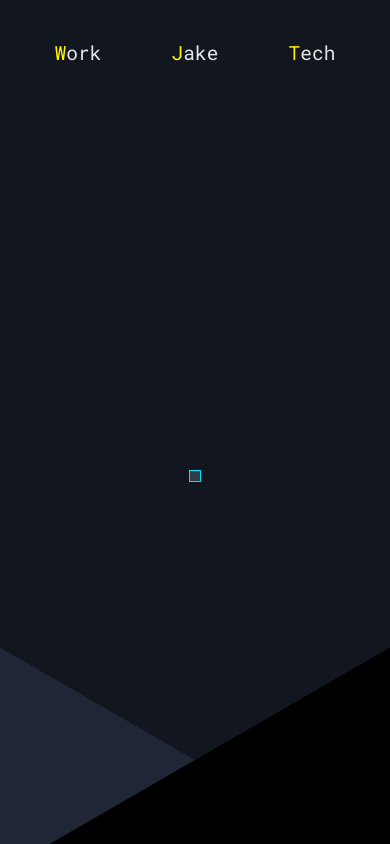
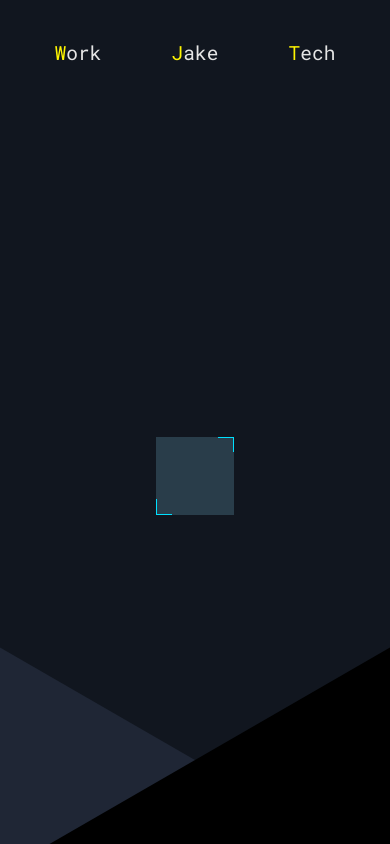
Before and after one commit to JakePitman/moreaporia, a React (Create React App) app: page / in a window 390 px wide. Shown: the part 844-1688 px from the top of the page. Built offline with nearby package versions, Linux system fonts and the light colour scheme; a web font is replaced by a local one.

Commit message:
Make pictures work on mobile

```diff
--- a/src/components/AboutPage/AboutImage.module.scss
+++ b/src/components/AboutPage/AboutImage.module.scss
@@ -17,24 +17,49 @@
 }
 
 $cornerBorderWidth: 1px;
-$cornerLength: calc(3vw - $cornerBorderWidth);
+$cornerLengthLandscape: calc(2vw - $cornerBorderWidth);
+$cornerLengthPortrait: calc(4vw - $cornerBorderWidth);
 
-.cornerBorderTopRight {
+@mixin cornerBorderTopRight {
   position: absolute;
   top: 0;
   right: 0;
-  width: $cornerLength;
-  height: $cornerLength;
   border-top: $cornerBorderWidth solid $boldBlue;
   border-right: $cornerBorderWidth solid $boldBlue;
 }
 
-.cornerBorderBottomLeft {
+@mixin cornerBorderBottomLeft {
   position: absolute;
   bottom: 0;
   left: 0;
-  width: $cornerLength;
-  height: $cornerLength;
   border-bottom: $cornerBorderWidth solid $boldBlue;
   border-left: $cornerBorderWidth solid $boldBlue;
 }
+
+.cornerBorderTopRightLandscape {
+  @include cornerBorderTopRight;
+
+  width: $cornerLengthLandscape;
+  height: $cornerLengthLandscape;
+}
+
+.cornerBorderTopRightPortrait {
+  @include cornerBorderTopRight;
+
+  width: $cornerLengthPortrait;
+  height: $cornerLengthPortrait;
+}
+
+.cornerBorderBottomLeftLandscape {
+  @include cornerBorderBottomLeft;
+
+  width: $cornerLengthLandscape;
+  height: $cornerLengthLandscape;
+}
+
+.cornerBorderBottomLeftPortrait {
+  @include cornerBorderBottomLeft;
+
+  width: $cornerLengthPortrait;
+  height: $cornerLengthPortrait;
+}
--- a/src/components/AboutPage/AboutImage.tsx
+++ b/src/components/AboutPage/AboutImage.tsx
@@ -9,6 +9,7 @@ import {
   topRightCornerVariants,
   bottomLeftCornerVariants,
 } from "./aboutImageVariants";
+import useWindowDimensions from "../../shared/useWindowDimensions";
 
 type Props = {
   src: string | null;
@@ -16,23 +17,33 @@ type Props = {
   type: "1" | "2";
 };
 
-const typeToVariantsMap = {
-  "1": aboutImageContainer1Variants,
-  "2": aboutImageContainer2Variants,
-};
+const AboutImage = ({ src, alt, type }: Props) => {
+  const { width, height } = useWindowDimensions();
+  const isLandscape = width > height;
+  const typeToVariantsMap = {
+    "1": aboutImageContainer1Variants(isLandscape),
+    "2": aboutImageContainer2Variants(isLandscape),
+  };
 
-const AboutImage = ({ src, alt, type }: Props) => {
   return (
     <motion.div
       className={styles.imageContainer}
       variants={typeToVariantsMap[type]}
     >
       <motion.div
-        className={styles.cornerBorderTopRight}
+        className={
+          isLandscape
+            ? styles.cornerBorderTopRightLandscape
+            : styles.cornerBorderTopRightPortrait
+        }
         variants={topRightCornerVariants}
       />
       <motion.div
-        className={styles.cornerBorderBottomLeft}
+        className={
+          isLandscape
+            ? styles.cornerBorderBottomLeftLandscape
+            : styles.cornerBorderBottomLeftPortrait
+        }
         variants={bottomLeftCornerVariants}
       />
       {!!src && (
--- a/src/components/AboutPage/aboutImageVariants.ts
+++ b/src/components/AboutPage/aboutImageVariants.ts
@@ -19,11 +19,10 @@ const containerExpandDefaults = {
   },
 };
 
-export const aboutImageContainerDefaultVariants = {
+const aboutImageContainerDefaultVariants = {
   hidden: hidden,
   visible: hidden,
   shrink: {
-    width: "3vw",
     opacity: 1,
     transition: {
       duration: 0.1,
@@ -32,8 +31,14 @@ export const aboutImageContainerDefaultVariants = {
   },
 };
 
-export const aboutImageContainer1Variants = {
-  ...aboutImageContainerDefaultVariants,
+export const aboutImageContainer1Variants = (isLandscape: boolean) => ({
+  ...{
+    ...aboutImageContainerDefaultVariants,
+    shrink: {
+      ...aboutImageContainerDefaultVariants.shrink,
+      width: isLandscape ? "5vw" : "20vw",
+    },
+  },
   jakeActiveMove: {
     left: 0,
     right: 0,
@@ -42,22 +47,22 @@ export const aboutImageContainer1Variants = {
     opacity: 0,
   },
   workActiveMove: {
-    left: "-75%",
+    left: isLandscape ? "-75%" : "-45%",
     right: 0,
-    top: "40%",
+    top: isLandscape ? "40%" : "-70%",
     bottom: 0,
     opacity: 1,
   },
   techActiveMove: {
-    left: "70%",
+    left: isLandscape ? "70%" : "45%",
     right: 0,
-    top: "-40%",
+    top: isLandscape ? "-40%" : "70%",
     bottom: 0,
     opacity: 1,
   },
   workActiveExpand: {
     ...containerExpandDefaults,
-    width: "30vh",
+    width: isLandscape ? "30vh" : "40vw",
   },
   jakeActiveExpand: {
     ...containerExpandDefaults,
@@ -65,12 +70,18 @@ export const aboutImageContainer1Variants = {
   },
   techActiveExpand: {
     ...containerExpandDefaults,
-    width: "30vh",
+    width: isLandscape ? "30vh" : "40vw",
   },
-};
+});
 
-export const aboutImageContainer2Variants = {
-  ...aboutImageContainerDefaultVariants,
+export const aboutImageContainer2Variants = (isLandscape: boolean) => ({
+  ...{
+    ...aboutImageContainerDefaultVariants,
+    shrink: {
+      ...aboutImageContainerDefaultVariants.shrink,
+      width: isLandscape ? "5vw" : "20vw",
+    },
+  },
   jakeActiveMove: {
     left: 0,
     right: 0,
@@ -79,32 +90,32 @@ export const aboutImageContainer2Variants = {
     opacity: 1,
   },
   workActiveMove: {
-    left: "-70%",
+    left: isLandscape ? "-70%" : "45%",
     right: 0,
-    top: "-40%",
+    top: isLandscape ? "-40%" : "-70%",
     bottom: 0,
     opacity: 1,
   },
   techActiveMove: {
-    left: "75%",
+    left: isLandscape ? "75%" : "-45%",
     right: 0,
-    top: "40%",
+    top: isLandscape ? "40%" : "70%",
     bottom: 0,
     opacity: 1,
   },
   workActiveExpand: {
     ...containerExpandDefaults,
-    width: "25vh",
+    width: isLandscape ? "25vh" : "40vw",
   },
   jakeActiveExpand: {
     ...containerExpandDefaults,
-    width: "50vh",
+    width: isLandscape ? "50vh" : "70vw",
   },
   techActiveExpand: {
     ...containerExpandDefaults,
-    width: "35vh",
+    width: isLandscape ? "25vh" : "40vw",
   },
-};
+});
 
 export const aboutImageVariants = {
   hidden: {
```
